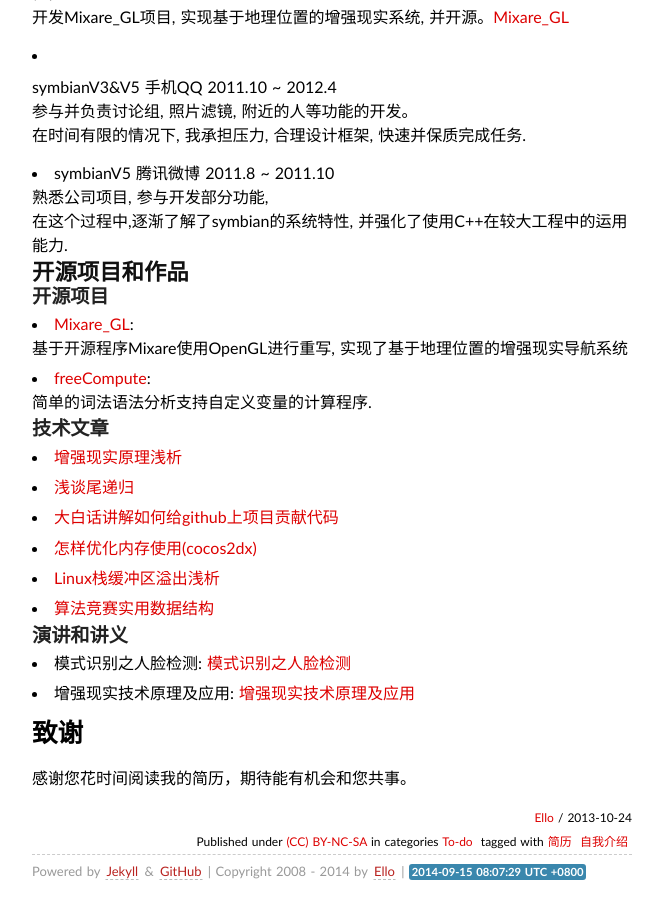
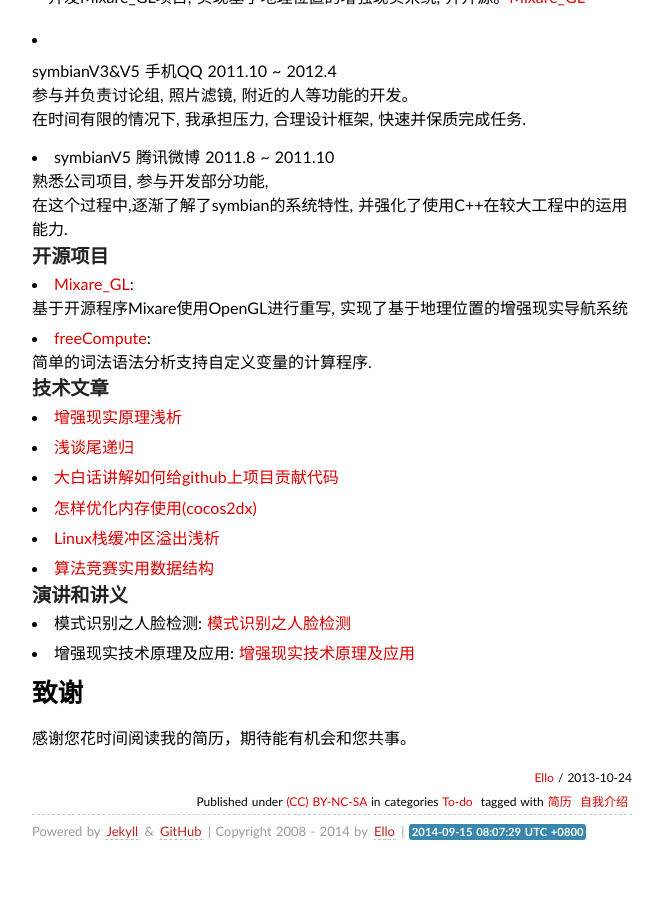
Before and after one commit to pii0x/ellochen.github.com, a Jekyll site: the page built from _posts/2013-10-24-简历.md, in a window 1280 px wide and 900 px high, scrolled down 2172 px. Shown: the whole window, without its empty margins (308-971 px from the left). Built offline with Jekyll 4.4.1, drawn with Linux system fonts in a browser that asks for light colours; some web fonts are replaced; Markdown is read by kramdown in place of the engine named in the settings; comment, search, counter and statistics services are not loaded; after the commit the page ends 3046 px from its top, so only the background shows below that.

Commit message:
Update 2013-10-24-简历.md

```diff
--- a/_posts/2013-10-24-简历.md
+++ b/_posts/2013-10-24-简历.md
@@ -38,9 +38,7 @@
 ## 工作经历
 
 大连腾讯无线研发中心  2011.8 - now 研发工程师
-
 2012,2013连续两年被公司聘为讲师, 讲授了<人脸检测原理> <增强现实原理浅析>等课程。
-
 * 电视qq斗地主 cocos2d-x 2014.5 ~ now
 参与电视QQ斗地主程序功能开发.
 期间发现电视斗地主登录流程中的重复登陆导致的频繁无法登陆问题, 并快速解决, 较大提升了登陆流程的稳定性.
@@ -54,10 +52,10 @@
 该游戏已经在appStore和android市场成功上线, 用户量30余万.
 
 * ios程序开发 2013.5 ~ 2013.7
-- 学习ios编程, 参与ios项目开发.
+  - 学习ios编程, 参与ios项目开发.
   快速学习ios开发知识, 快速融入到项目组的日常开发中.
 
-- 负责用户录音降噪技术实现。
+  - 负责用户录音降噪技术实现。
   借助自己预研期间积累的信息搜集能力, 很短时间内快速找到可行解决方案.
 
 * symbianV5 手机QQ 2013.1 ~ 2013.4
@@ -65,15 +63,15 @@
 发现项目中上传背景图片时的重复解码问题, 迅速修改, 简化流程, 大大提高上传图片的速度和成功率.
 
 * 人脸检测识别, 增强现实技术研究工作  2012.4 ~ 2012.12
-- 研究人脸检测原理及手机端的提速。
+  - 研究人脸检测原理及手机端的提速。
   期间, 我通过阅读大量国内外论文, 掌握了人脸检测的基本原理, 但是在提速方面遇到瓶颈,
   最后, 结合预研项目的自身需求, 提出了单脸检测情况下的帧预测算法, 将单脸检测速度提高50%, 效果显著.
 
-- 搭建了人脸识别测试框架, 开发照片自动分类系统demo。
+  - 搭建了人脸识别测试框架, 开发照片自动分类系统demo。
   期间阅读大量国内外论文, 掌握常用人脸识别算法原理, 并运用多层过滤的思想,
   先使用速度快识别度较低的算法进行过滤, 再使用速度慢识别度高的算法进行权衡, 有效提升系统运行速度.
 
-- 增强现实(AR)技术预研
+  - 增强现实(AR)技术预研
   期间阅读大量国内外论文, 掌握增强现实技术的理论原理, 包括基于视觉AR与基于地理位置AR.
   开发Mixare_GL项目, 实现基于地理位置的增强现实系统, 并开源。[Mixare_GL](https://github.com/ellochen/Mixare_GL)
 
@@ -84,8 +82,6 @@
 * symbianV5 腾讯微博  2011.8 ~ 2011.10
 熟悉公司项目, 参与开发部分功能,
 在这个过程中,逐渐了解了symbian的系统特性, 并强化了使用C++在较大工程中的运用能力.
-
-## 开源项目和作品
 
 ### 开源项目
 
```
